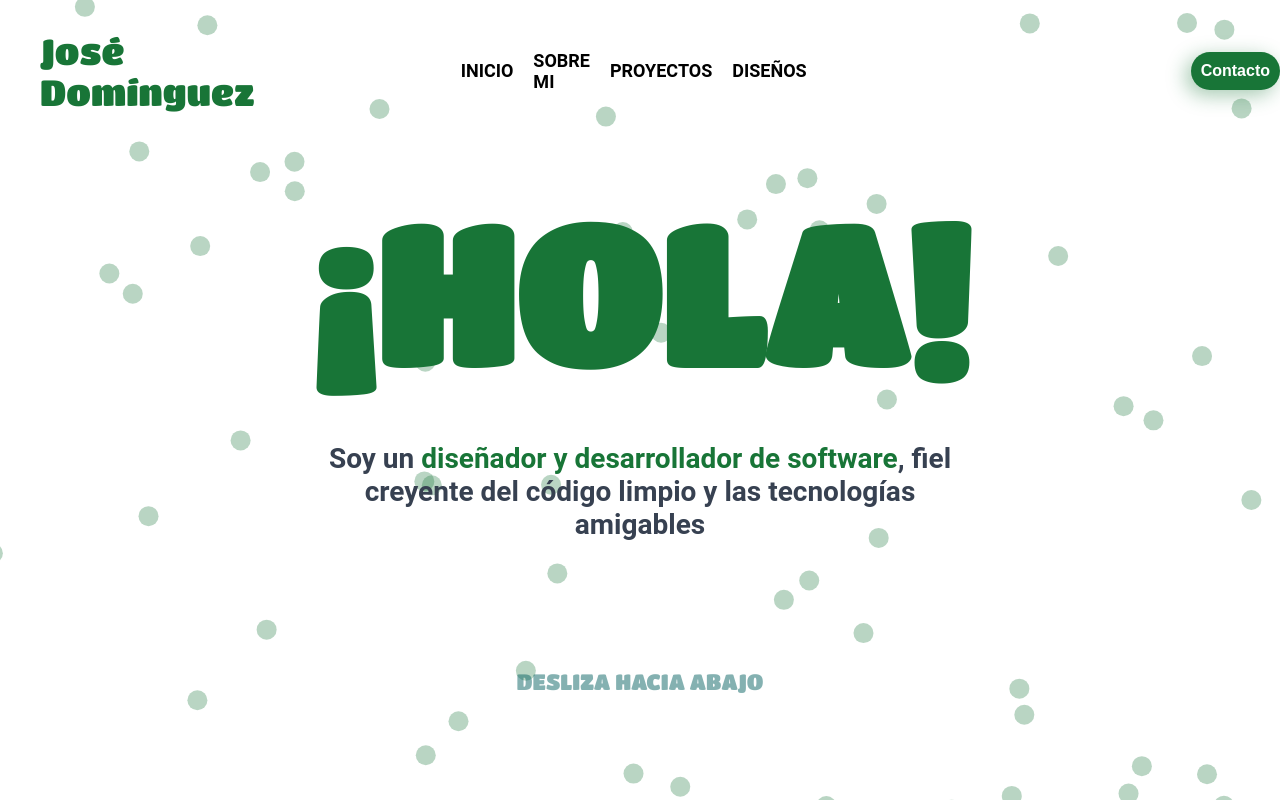
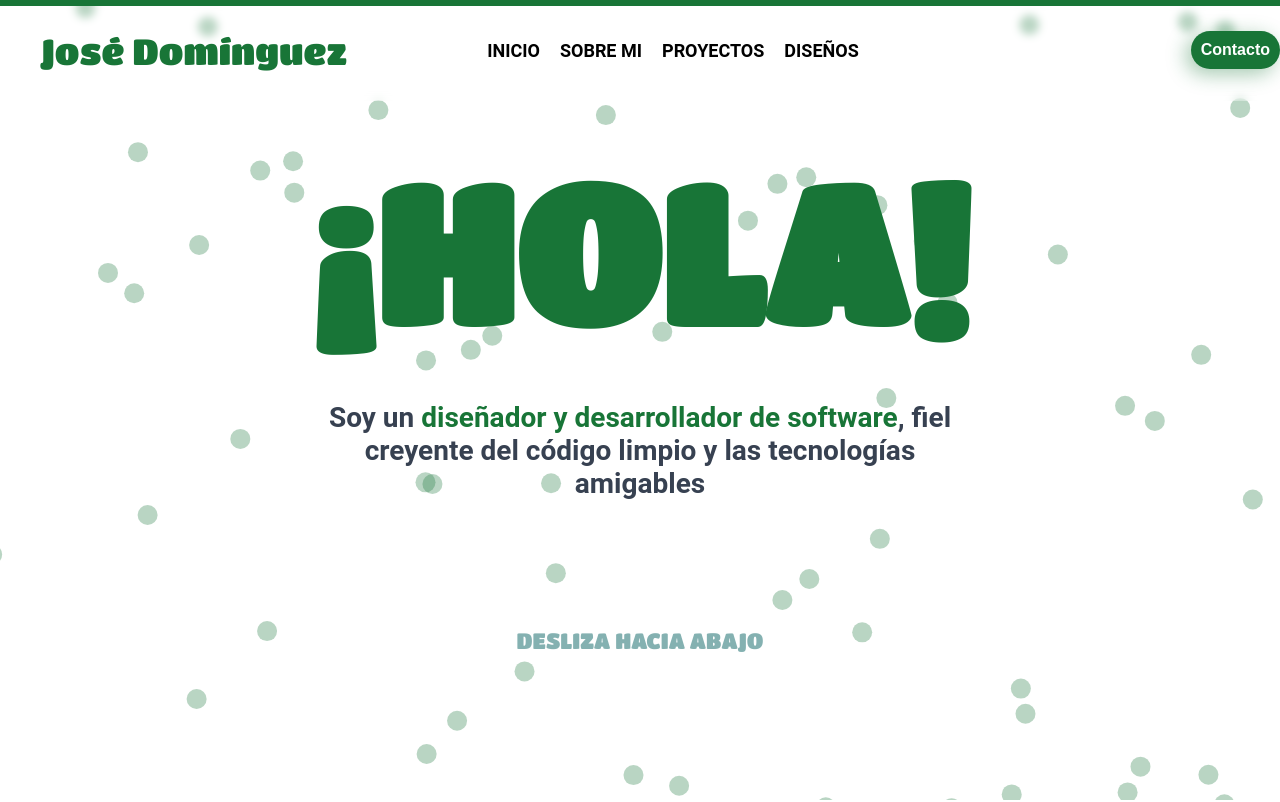
Before and after one commit to JoseGaDo/portafolio-Jose-Dominguez, a React (Vite) app: page / in a window 1280 px wide. Shown: the top 802 px of the page. Built offline with nearby package versions, Linux system fonts and the light colour scheme.

Commit message:
Nav mejorado

```diff
--- a/package.json
+++ b/package.json
@@ -13,6 +13,7 @@
     "@tsparticles/engine": "^3.9.1",
     "@tsparticles/react": "^3.0.0",
     "@tsparticles/slim": "^3.9.1",
+    "motion": "^12.29.2",
     "react": "^19.2.0",
     "react-dom": "^19.2.0",
     "tsparticles": "^3.9.1"
--- a/src/components/header/header.css
+++ b/src/components/header/header.css
@@ -2,17 +2,27 @@
 
 nav {
   display: flex;
+  flex-direction: column;
   gap: 15%;
   z-index: 11;
-  position: relative;
+  position: sticky;
+  top: 0;
+  background: transparent;
+  /* box-shadow: 0 2px 10px rgba(0, 0, 0, 0.1); */
+  backdrop-filter: blur(4px);
+  scroll-behavior: smooth;
 }
-
+.container {
+  display: flex;
+  flex-direction: row;
+  justify-content: space-between;
+  align-items: center;
+}
 nav h1 {
   padding-left: 40px;
   font-size: 36px;
   color: #187537;
   font-weight: 500;
-
 }
 .sections {
   display: flex;
@@ -27,6 +37,10 @@ nav h1 {
 .sections a:hover {
   color: #187537;
 }
+/* Difumina las opciones no seleccionadas */
+/* .sections:hover> :not(:hover){
+  filter: blur(1px);
+} */
 .contacto {
   display: flex;
   flex-direction: row;
--- a/src/components/header/header.tsx
+++ b/src/components/header/header.tsx
@@ -1,18 +1,35 @@
-import './header.css'
+import "./header.css";
+import { motion, useScroll } from "motion/react";
 
 export default function Header() {
+  const { scrollYProgress } = useScroll();
   return (
     <nav>
+      <motion.div
+        style={{
+          scaleX: scrollYProgress,
+          position: "fixed",
+          top: 0,
+          left: 0,
+          right: 0,
+          height: 10,
+          originX: 0,
+          backgroundColor: "#187537",
+          zoom: "0.6",
+        }}
+      />
+      <div className="container">
         <h1>José Domínguez</h1>
         <div className="sections">
-            <a>INICIO</a>
-            <a>SOBRE MI</a>
-            <a>PROYECTOS</a>
-            <a>DISEÑOS</a>
+          <a>INICIO</a>
+          <a>SOBRE MI</a>
+          <a>PROYECTOS</a>
+          <a>DISEÑOS</a>
         </div>
         <div className="contacto">
-            <button>Contacto</button>
+          <button>Contacto</button>
         </div>
+      </div>
     </nav>
   );
 }
```
Also changed, not shown: 1 other file (tests, documents, lock files or other folders).
